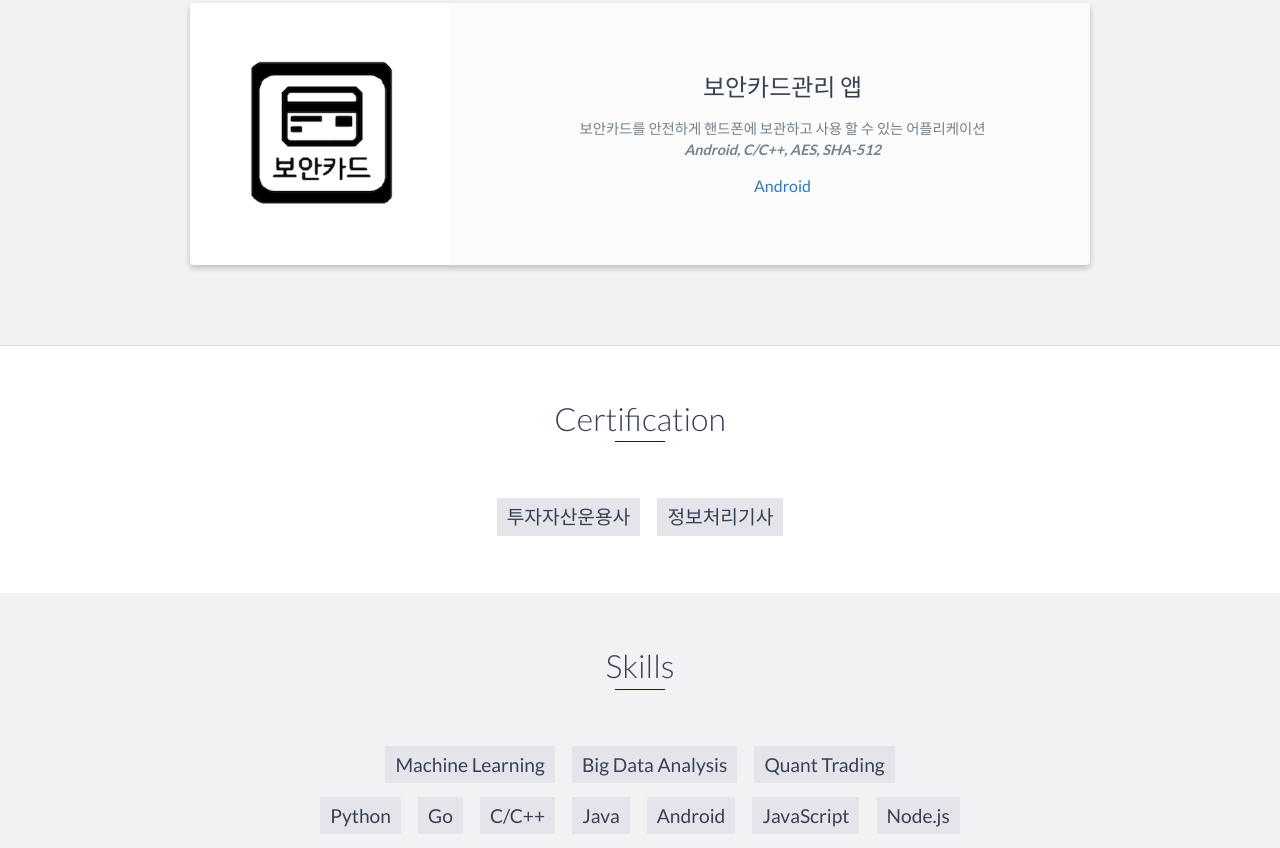
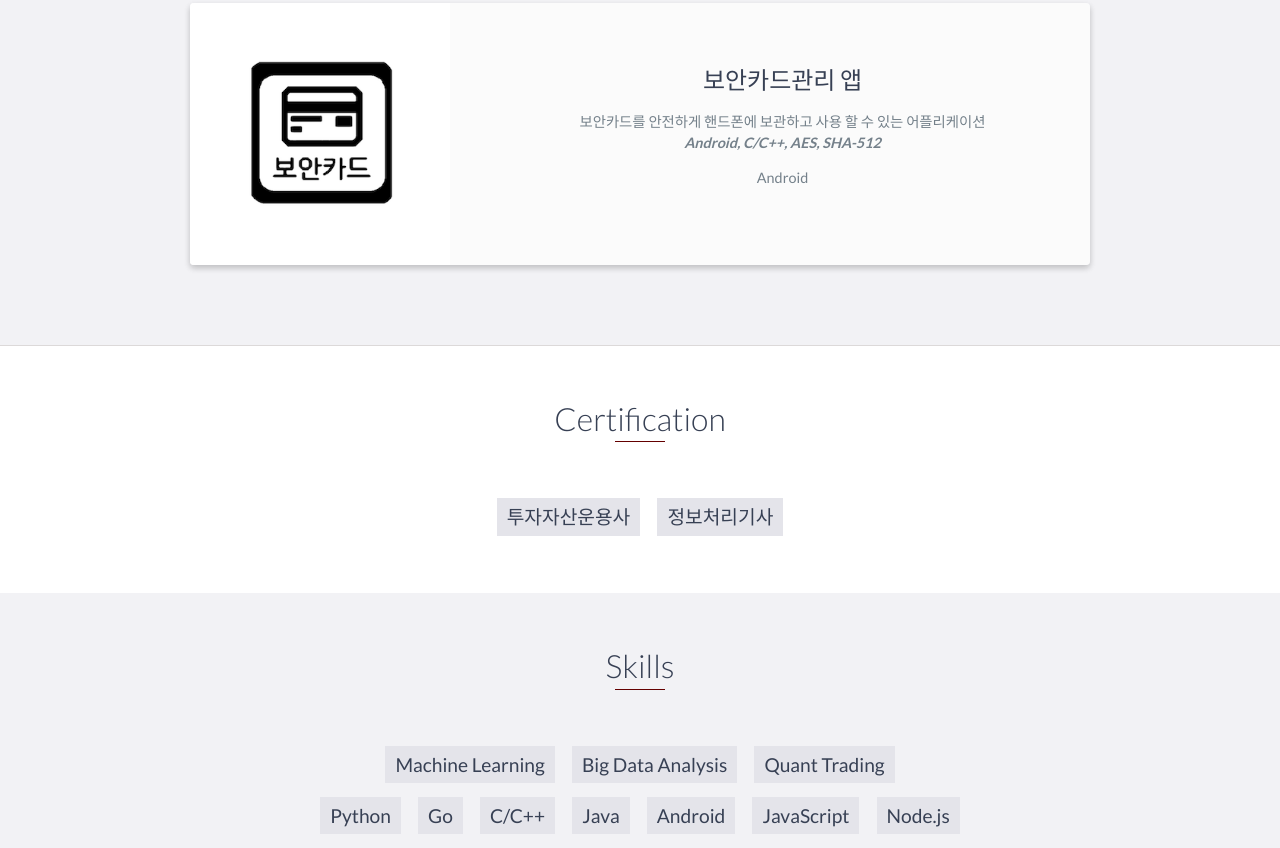
Before and after one commit to hehpollon/hehpollon.github.io, a website: page index.html in a window 1280 px wide. Shown: the part 4760-5608 px from the top of the page. Drawn offline with nearby package versions, Linux system fonts and the light colour scheme.

Commit message:
[remove] saving card app link

```diff
--- a/index.html
+++ b/index.html
@@ -6,8 +6,8 @@
     <meta http-equiv="X-UA-Compatible" content="IE=edge">
     <meta name="viewport" content="width=device-width, initial-scale=1">
     <title>Cho Han-sang</title>
-	<link rel="shortcut icon" href="favicon.ico" type="image/x-icon">
-	<link rel="icon" href="favicon.ico" type="image/x-icon">
+    <link rel="shortcut icon" href="favicon.ico" type="image/x-icon">
+    <link rel="icon" href="favicon.ico" type="image/x-icon">
     <link href="https://fonts.googleapis.com/css?family=Lato:300,400,700,900" rel="stylesheet">
     <link rel="stylesheet" href="libs/font-awesome/css/font-awesome.min.css">
     <link href="css/bootstrap.min.css" rel="stylesheet">
@@ -117,7 +117,7 @@
                 <p>
                     - 안드로이드 어플리케이션, 키보드 개발 <br>
                     - 키보드 입력 보정에 대한 머신러닝 연구 <br>
-                    - 모바일 환경에서 입력 UI/UX 연구  <br>
+                    - 모바일 환경에서 입력 UI/UX 연구 <br>
                     - 제스쳐를 이용한 이모티콘 추천기 개발
                 </p>
             </div>
@@ -251,7 +251,8 @@
                     <div class="project-info">
                         <h3>피가소의 위로</h3>
                         <p>
-                            [VR] 피카소의 연인이자 '우는 여인'의 모델인 도라마르의 비극적인 사랑을 직접적으로 체험한다. 피카소의 작품을 토대로 만든 방에서 피카소의 인생의 일부분을 체험 할 수 있다.<br>
+                            [VR] 피카소의 연인이자 '우는 여인'의 모델인 도라마르의 비극적인 사랑을 직접적으로 체험한다. 피카소의 작품을 토대로 만든 방에서 피카소의 인생의 일부분을 체험
+                            할 수 있다.<br>
                             <i><b>Unity, Oculus</b></i>
                         </p>
 
@@ -288,7 +289,7 @@
                             보안카드를 안전하게 핸드폰에 보관하고 사용 할 수 있는 어플리케이션<br>
                             <i><b>Android, C/C++, AES, SHA-512</b></i>
                         </p>
-                        <a href="https://play.google.com/store/apps/details?id=net.hehpollon.savingcardFree">Android</a>
+                        <p>Android</p>
                     </div>
                     <!-- End .project-info -->
                 </div>
@@ -364,7 +365,8 @@
                             <a href="https://github.com/hehpollon" target="_blank"><i class="fa fa-github" aria-hidden="true"></i></a>
                         </li>
                         <li>
-                            <a href="https://www.linkedin.com/in/cho-hansang-4085a2130" target="_blank"><i class="fa fa-linkedin-square" aria-hidden="true"></i></a>
+                            <a href="https://www.linkedin.com/in/cho-hansang-4085a2130" target="_blank"><i class="fa fa-linkedin-square"
+                                    aria-hidden="true"></i></a>
                         </li>
                     </ul>
                 </div>
```
